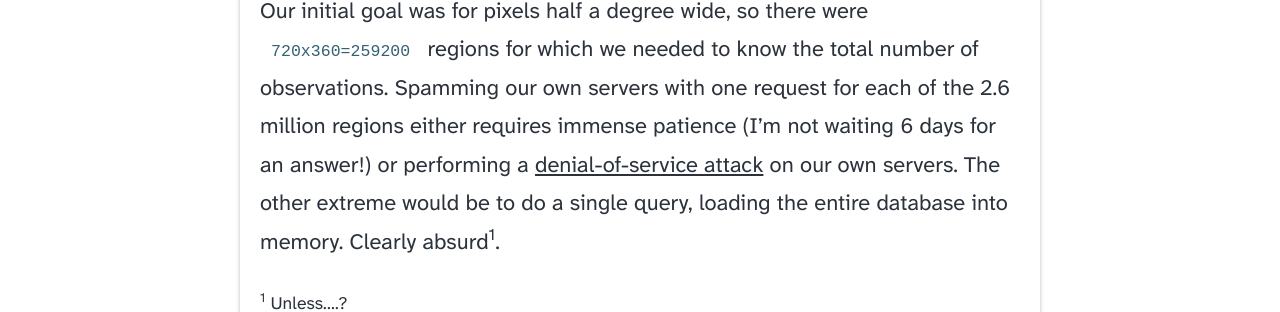
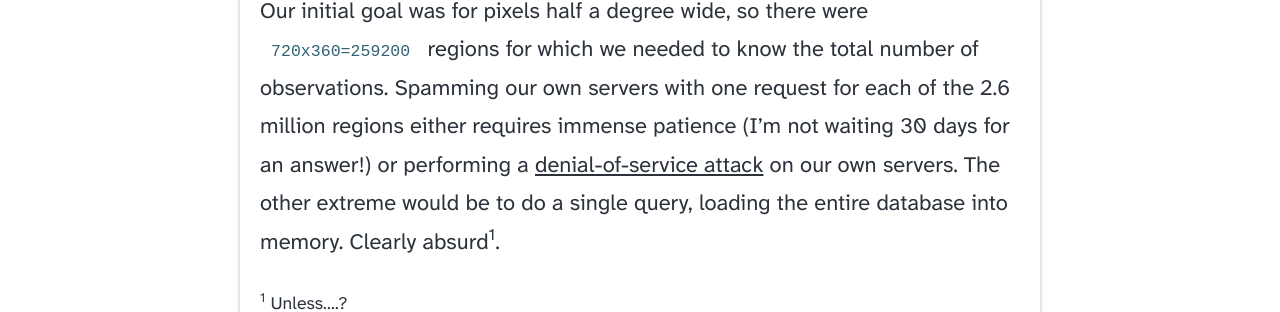
Before and after one commit to spacetelescope/mast-blog, a Jekyll site: the page built from _posts/2025-06-25-mast-heatmap.md, in a window 1280 px wide and 900 px high, scrolled down 2798 px. Shown: the part 222-534 px from the top of the window. Built offline with Jekyll 4.4.1, drawn with Linux system fonts in a browser that asks for light colours; some of the changed text lies outside the part shown.

Commit message:
copyediting

```diff
--- a/_posts/2025-06-25-mast-heatmap.md
+++ b/_posts/2025-06-25-mast-heatmap.md
@@ -32,7 +32,7 @@ MAST is not *merely* a data archive; we spend lots of time and effort making sur
 ## Yeah, but like, HOW specifically did you make this?
 
 ### First Version: Intelligent Requests
-Our initial goal was for pixels half a degree wide, so there were `720x360=259200` regions for which we needed to know the total number of observations. Spamming our own servers with one request for each of the 2.6 million regions either requires immense patience (I'm not waiting 6 days for an answer!) or performing a [denial-of-service attack](https://en.wikipedia.org/wiki/Denial-of-service_attack) on our own servers. The other extreme would be to do a single query, loading the entire database into memory. Clearly absurd<sup>1</sup>.
+Our initial goal was for pixels half a degree wide, so there were `720x360=259200` regions for which we needed to know the total number of observations. Spamming our own servers with one request for each of the 2.6 million regions either requires immense patience (I'm not waiting 30 days for an answer!) or performing a [denial-of-service attack](https://en.wikipedia.org/wiki/Denial-of-service_attack) on our own servers. The other extreme would be to do a single query, loading the entire database into memory. Clearly absurd<sup>1</sup>.
 
 <small><sup>1</sup> Unless....?</small>
 
@@ -83,7 +83,7 @@ As a quick refresher, CAOM uses coordinates aligned to the celestial pole, which
 Ecliptic coordinates are useful for space-based telescopes, since the sun is — by definition —always at a declination of 0º. In fact, the [survey design of the TESS spacecraft](https://youtu.be/Q4KjvPIbgMI&t=115) takes advantage of this by always keeping one camera on the ecliptic pole, with the others facing opposite the sun.
 
 ![the MAST heatmap, reprojected to the plane of the ecliptic](assets/img/posts/20250625/mast_wallpaper_ecl_blue.png)
-<small>Ohhhh, so that's why those observations make a straight line around the plane of the ecliptic! They're from TESS.</smalll>
+<small>Ohhhh, so that's why those observations make a straight line around the plane of the ecliptic! They're from TESS.</small>
 #### Projection 2: Galactic
 Galactic coordinates are, somewhat counter-intuitively, still centered on our Sun. In this case, 0º longitude is defined to be the line between the sun and the center of the galaxy. Latitude measures the angle of an object relative to the flat disk of the galaxy, as seen from Earth.
 
```
Also changed, not shown: other parts of _posts/2025-06-25-mast-heatmap.md (+1 -1 lines).
